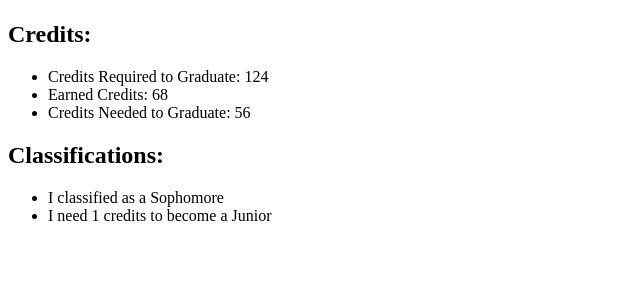
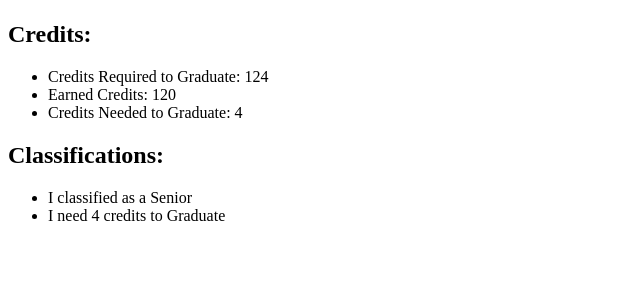
Before and after one commit to tmoran10/cisc2350-assignments, a PHP site: page / in a window 1280 px wide. Shown: the part 356-656 px from the top of the page, without its empty margins (0-640 px from the left). Run offline with PHP 8.4, Linux system fonts and the light colour scheme.

Commit message:
Accidentally left  as the wrong number due to testing

```diff
--- a/assignment7/index.php
+++ b/assignment7/index.php
@@ -9,7 +9,7 @@
   define("BIRTHDAY", "10/31/1994");
 	$food = array("Ramen Noodles", "7/11 Taquitos", "Goldfish");
 	$classes = array("CISC3595" => "Operating Systems", "CISC4090" => "Theory of Computation", "CISC3598" => "Software Engineering", "CISC2200" => "Data Structures");
-	$earned_credits = 68;
+	$earned_credits = 120;
 	$total_credits = 124;
 	$credits_next_classification = 0;
 	$credits_needed = $total_credits - $earned_credits;
```
